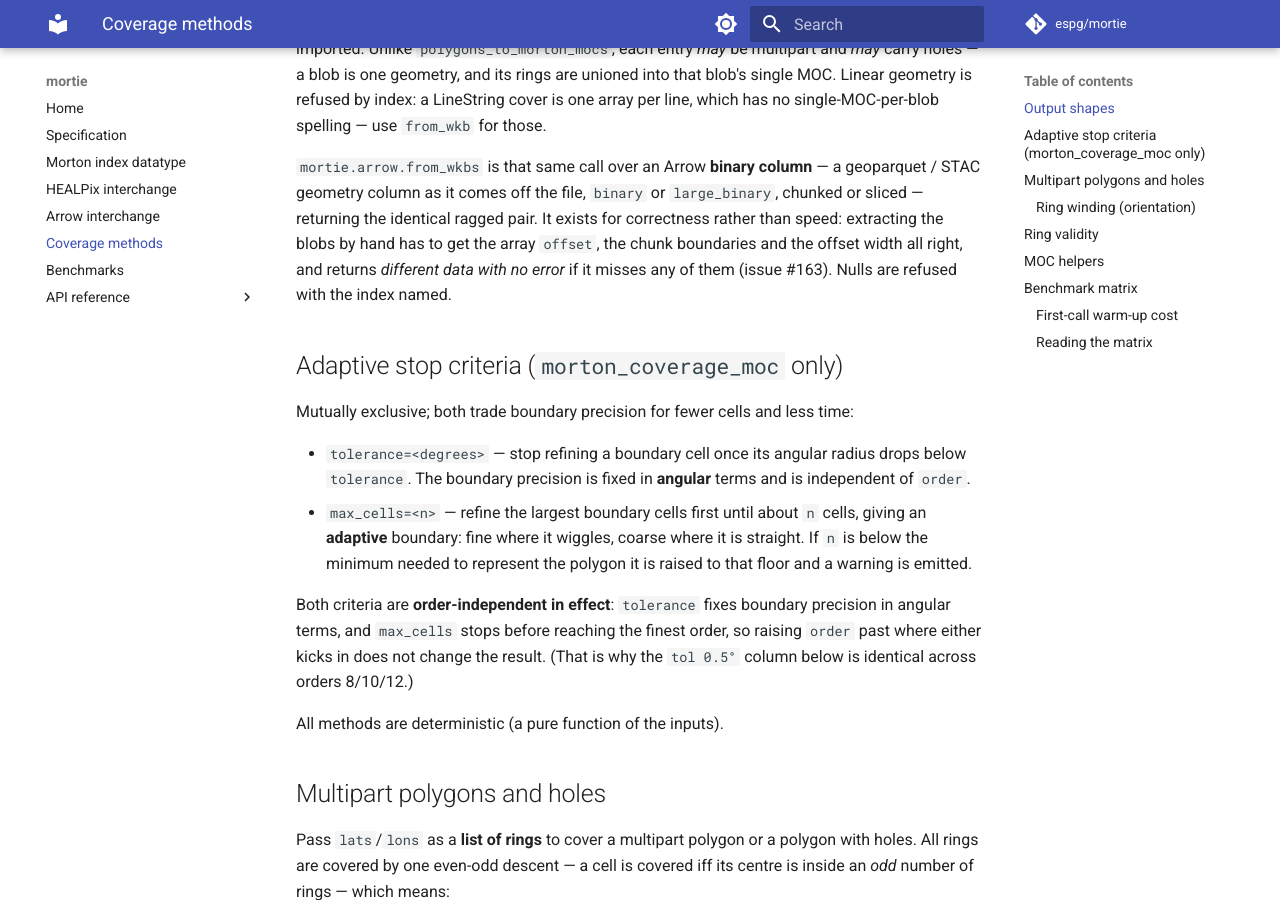
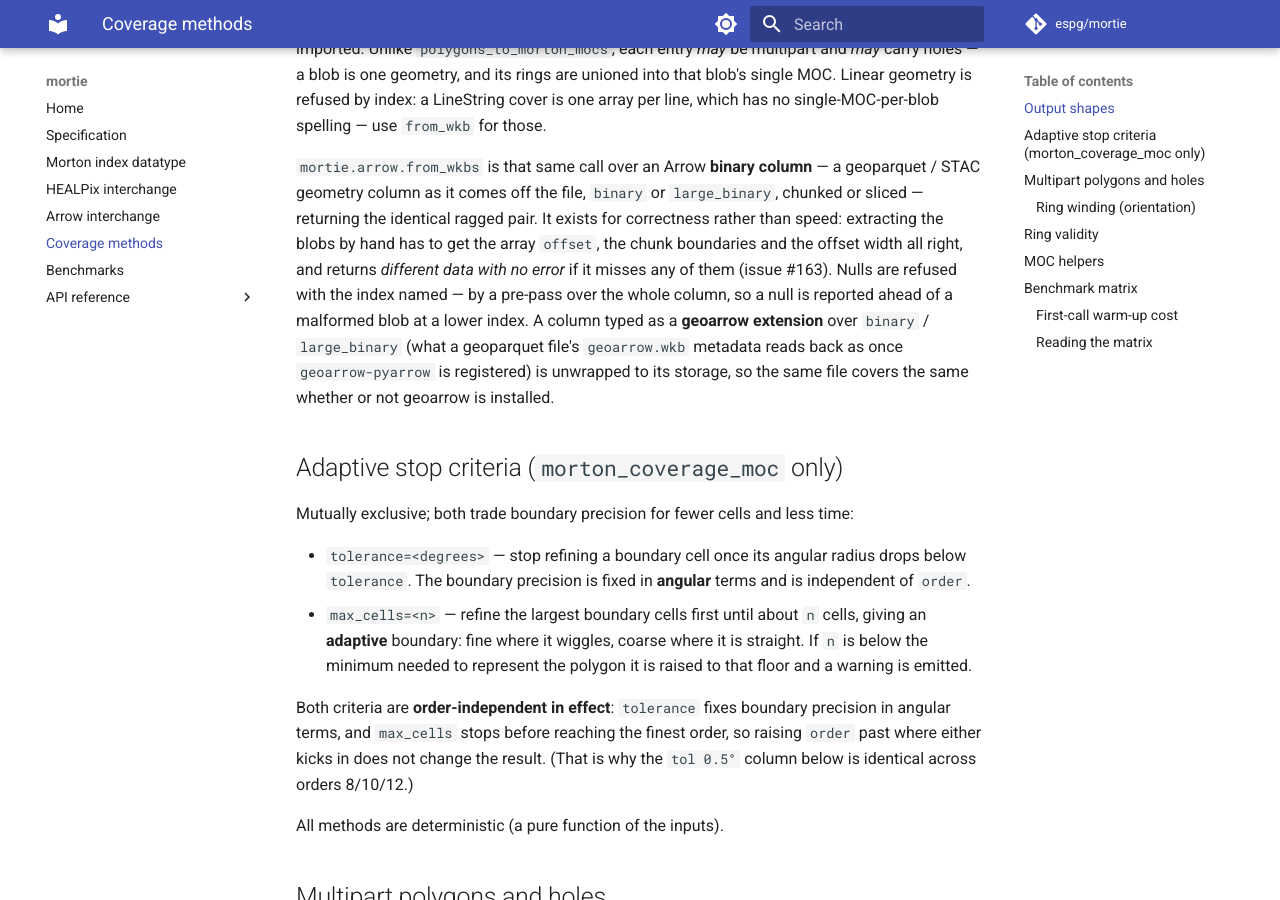
Before and after one commit to espg/mortie, an MkDocs documentation site: the page built from docs/coverage_methods.md, in a window 1280 px wide and 900 px high, scrolled down 1398 px. Built offline with MkDocs 1.6.1 and Material for MkDocs 9.7.7, drawn with Linux system fonts in a browser that asks for light colours; comment, search, counter and statistics services are not loaded; the version menu is left out.

Commit message:
fold review: name the geoarrow unwrap on the coverage docs page (issue #163)

```diff
--- a/docs/coverage_methods.md
+++ b/docs/coverage_methods.md
@@ -60,7 +60,12 @@ geoparquet / STAC geometry column as it comes off the file, `binary` or
 exists for correctness rather than speed: extracting the blobs by hand has to
 get the array `offset`, the chunk boundaries and the offset width all right,
 and returns *different data with no error* if it misses any of them
-(issue #163). Nulls are refused with the index named.
+(issue #163). Nulls are refused with the index named — by a pre-pass over the
+whole column, so a null is reported ahead of a malformed blob at a lower index.
+A column typed as a **geoarrow extension** over `binary` / `large_binary` (what
+a geoparquet file's `geoarrow.wkb` metadata reads back as once
+`geoarrow-pyarrow` is registered) is unwrapped to its storage, so the same file
+covers the same whether or not geoarrow is installed.
 
 ## Adaptive stop criteria (`morton_coverage_moc` only)
 
```
